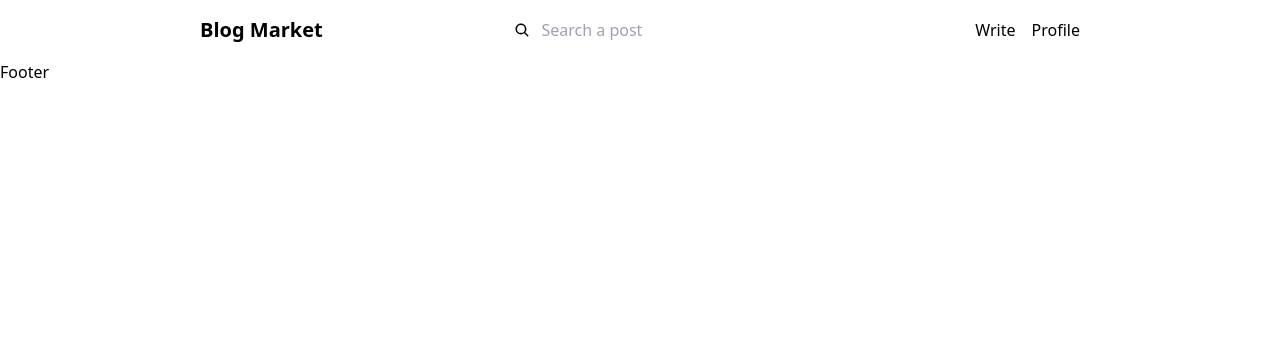
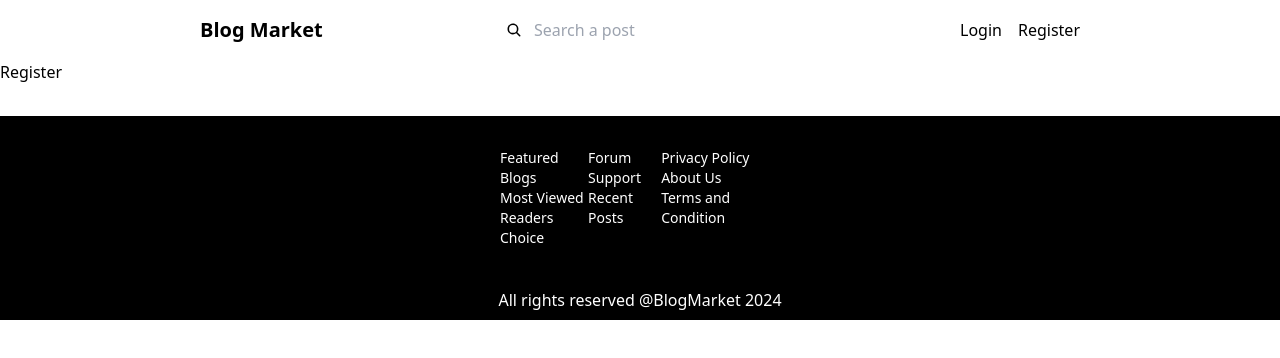
Before and after one commit to SaagarRaj/React-BlogApp, a React (Vite) app in the folder frontend/: page /register in a window 1280 px wide. Shown: the top 358 px of the page. Built offline with nearby package versions, Linux system fonts and the light colour scheme.

Commit message:
Footer and Routes setup

```diff
--- a/frontend/src/App.jsx
+++ b/frontend/src/App.jsx
@@ -2,12 +2,16 @@ import Navbar from "./components/Navbar";
 import { Footer } from "./components/Footer";
 import { Route, Routes } from "react-router-dom";
 import Home from "./pages/Home";
+import Login from "./pages/Login";
+import Register from "./pages/Register";
 export default function App() {
   return (
     <div>
       <Navbar />
       <Routes>
         <Route path="/" element={<Home />} />
+        <Route path="/login" element={<Login />} />
+        <Route path="/register" element={<Register />} />
       </Routes>
       <Footer />
     </div>
--- a/frontend/src/components/Footer.jsx
+++ b/frontend/src/components/Footer.jsx
@@ -1,3 +1,27 @@
 export const Footer = () => {
-  return <div>Footer</div>;
+  const date = new Date();
+  return (
+    <>
+      <div className="mt-8 w-full space-y-2 bg-black px-8 md:px-[500px] flex md:flex-row flex-col items-start justify-between text-sm md:text-md md:space-y-0 py-8">
+        <div className="text-white flex flex-col space-y">
+          <p>Featured Blogs</p>
+          <p>Most Viewed</p>
+          <p>Readers Choice</p>
+        </div>
+        <div className="text-white flex flex-col">
+          <p> Forum</p>
+          <p>Support</p>
+          <p>Recent Posts</p>
+        </div>
+        <div className="text-white flex flex-col">
+          <p> Privacy Policy</p>
+          <p>About Us</p>
+          <p>Terms and Condition</p>
+        </div>
+      </div>
+      <p className="py-2 pb-2 text-center text-white bg-black">
+        All rights reserved @BlogMarket {date.getFullYear()}
+      </p>
+    </>
+  );
 };
--- a/frontend/src/components/Navbar.jsx
+++ b/frontend/src/components/Navbar.jsx
@@ -2,7 +2,7 @@ import { Link } from "react-router-dom";
 import { IoSearch } from "react-icons/io5";
 
 const Navbar = () => {
-  const user = true;
+  const user = false;
   return (
     <div className="flex items-center justify-between px-6 md:px-[200px] py-4 ">
       <h1 className="text-xl font-extrabold">
--- a/frontend/src/pages/Home.jsx
+++ b/frontend/src/pages/Home.jsx
@@ -6,8 +6,6 @@ const Home = () => {
       <HomePosts />
       <HomePosts />
       <HomePosts />
-      <HomePosts />
-      <HomePosts />
     </div>
   );
 };
--- /dev/null
+++ b/frontend/src/pages/Login.jsx
@@ -0,0 +1,3 @@
+export default function Login() {
+  return <div>Login</div>;
+}
--- /dev/null
+++ b/frontend/src/pages/Register.jsx
@@ -0,0 +1,5 @@
+function Register() {
+  return <div>Register</div>;
+}
+
+export default Register;
```
Also changed, not shown: frontend/src/components/download.png (deleted).
